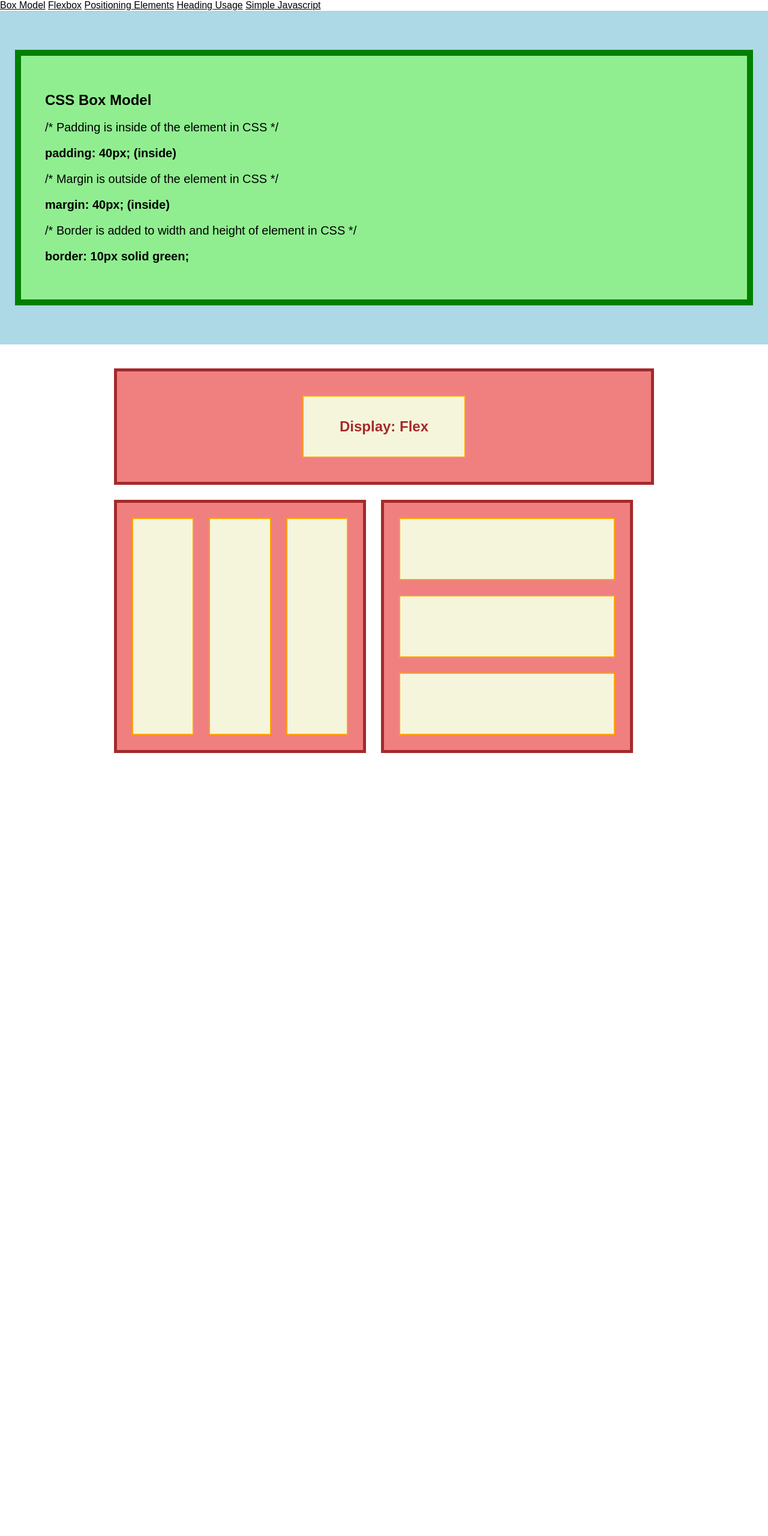
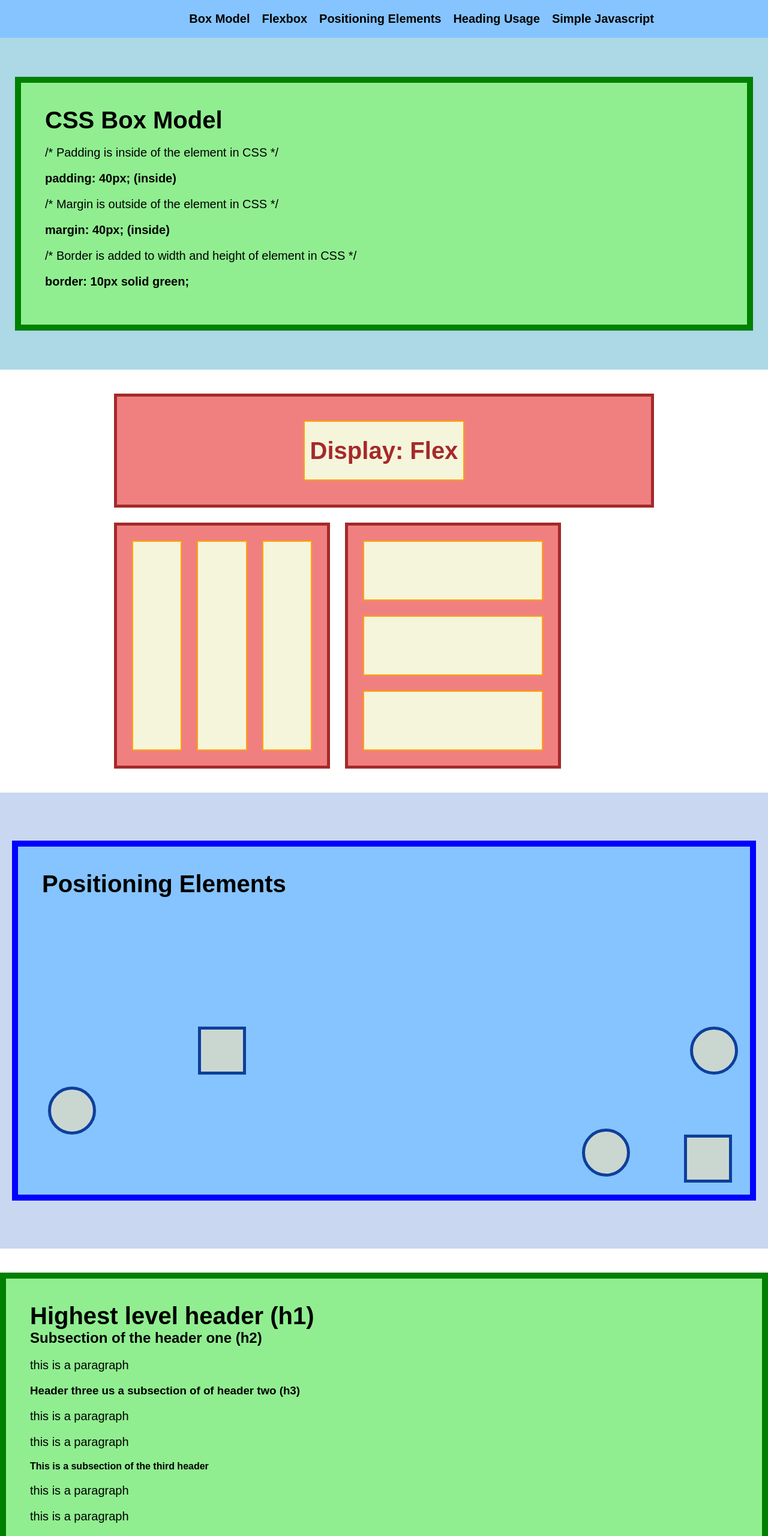
Before and after one commit to vli417/exercise-one, a plain HTML site: page index.html in a window 1280 px wide. Shown: the top 2560 px of the page at 60% size. Before the commit the page ends 1295 px from the top, so only its background shows below. Drawn offline with Linux system fonts and the light colour scheme.

Commit message:
new commit

```diff
--- a/index.html
+++ b/index.html
@@ -27,6 +27,7 @@
         <!--CSS Box Model Section-->
         <section class="section-wrapper">
             <div class="interior">
+
 
                 <h1>CSS Box Model</h1>
 
@@ -67,14 +68,60 @@
             </div>
         </section>
 
-        <!-- -->
-        <section></section>
+        <!-- Positioning-->
+        <section class="positioning-wrapper">
 
-        <!-- -->
-        <section></section>
+            <div class="interior interior--positioning">
+                <h1>Positioning Elements</h1>
+                <div class="circle" style="right:20px; top: 300px;"></div>
+                <div class="circle" style="left: 50px; bottom:100px;"></div>
+                <div class="circle" style="right:200px; bottom:30px;"></div>
+                <div class="square" style="left: 300px; top:300px"></div>
+                <div class="square" style="right:30px; bottom:20px"></div>
 
-        <!-- -->
-        <section></section>
+            </div>
+
+
+
+        </section>
+
+        <!-- Headers-->
+        <section>
+
+            <div class="interior">
+                <h1>Highest level header (h1)</h1>
+                <h2>Subsection of the header one (h2)</h2>
+                <p>this is a paragraph</p>
+                <h3>Header three us a subsection of of header two (h3)</h3>
+                <p>this is a paragraph</p>
+                <p>this is a paragraph</p>
+                <h4>This is a subsection of the third header</h4>
+                <p>this is a paragraph</p>
+                <p>this is a paragraph</p>
+
+            </div>
+        </section>
+
+        <!-- Simple Javascript-->
+        <section>
+            <div class ="interior">
+                <h1>Simple Javascript</h1>
+
+                <script>
+                    let count = 0;
+                    function increaseCount(){
+                        count = count+1;
+                        const countIndicator = document.querySelector(".count-indicator");
+                        return (countIndicator.innerHTML = count);
+
+                    }
+
+                </script>
+
+                <p>Count: <span class="count-indicator">0</span></p>
+                <button onClick="increaseCount()">click to increase!</button>
+            </div>
+        </section>
 
 
 
--- a/style.css
+++ b/style.css
@@ -1,17 +1,64 @@
+*{
+    box-sizing:border-box;
+}
+
 html,
-body{
-    box-sizing: border-box;
+body,
+h1,
+h2,
+h3,
+h4{
+
     font-family: sans-serif;
-    font-size: 16px;
+
     margin: 0;
 }
+
+
+
 a{
     color: black
+}
+
+h1{
+    font-size: 40px;
 }
 
 p{
     font-size: 20px;
 }
+
+
+
+header{
+    background-color: #85c4ff;
+    padding: 20px
+
+
+}
+
+header nav{
+    align-items: center;
+    display: flex;
+    flex-direction: row;
+    justify-content: flex-end;
+    margin: 0 auto;
+    max-width: 900px;
+
+}
+
+header nav a{
+    color:black;
+    font-size: 20px;
+    font-weight: bold;
+    text-decoration: none;
+    margin: 0 10px;
+}
+
+header nav a:last-of-type{
+    margin-right: 0;
+}
+
 
 .section-wrapper{
     background-color: lightblue;
@@ -77,3 +124,41 @@ p{
     margin: 0 auto;
     max-width: 800px;
 }
+
+.positioning-wrapper{
+    background-color: #cad7f1;
+    padding: 40px 20px;
+}
+
+.interior--positioning{
+    background-color: #85c4ff;
+    border-color: blue;
+    min-height: 600px;
+    position:relative;
+
+
+}
+
+.circle{
+    background-color: #cad7d1;
+    border: 5px solid #0e3f9c;
+    border-radius: 50%;
+    height: 80px;
+    position:absolute;
+    width: 80px;
+
+}
+
+.square{
+    background-color: #cad7d1;
+    border: 5px solid #0e3f9c;
+    height: 80px;
+    position:absolute;
+    width: 80px;
+}
+/*
+static
+relative
+absolute
+fixed
+*/
```
Also changed, not shown: javascript.js (added, +40 -0 lines).
